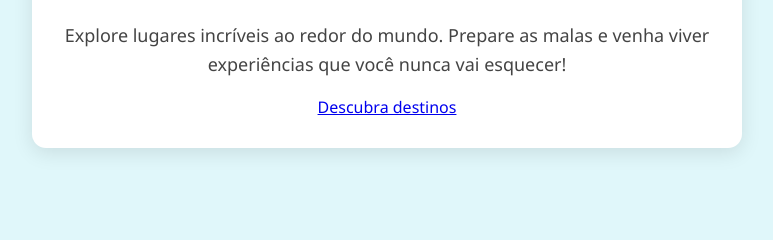
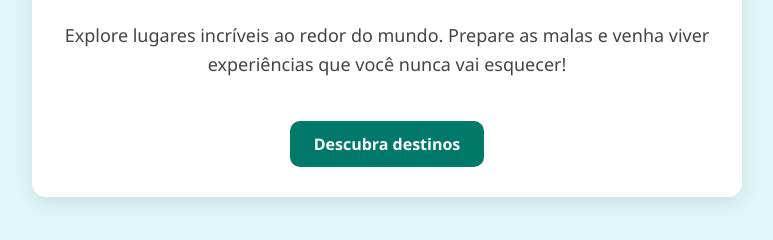
Before and after one commit to Yghor09/Viagem, a plain HTML site: page index.html in a window 1280 px wide. Shown: the part 518-758 px from the top of the page, without its empty margins (253-1026 px from the left). Drawn offline with Linux system fonts and the light colour scheme.

Commit message:
Criando estilo para o Botão

```diff
--- a/style.css
+++ b/style.css
@@ -30,3 +30,15 @@ p {
     font-size: 18px;
     line-height: 1.6;
 }
+
+.btn {
+    display: inline-block;
+    margin-top: 25px;
+    padding: 12px 24px;
+    background-color: #00796b;
+    color: #fff;
+    text-decoration: none;
+    border-radius: 10px;
+    font-weight: bold;
+    transition: background-color 0.3s ease;
+}
```
